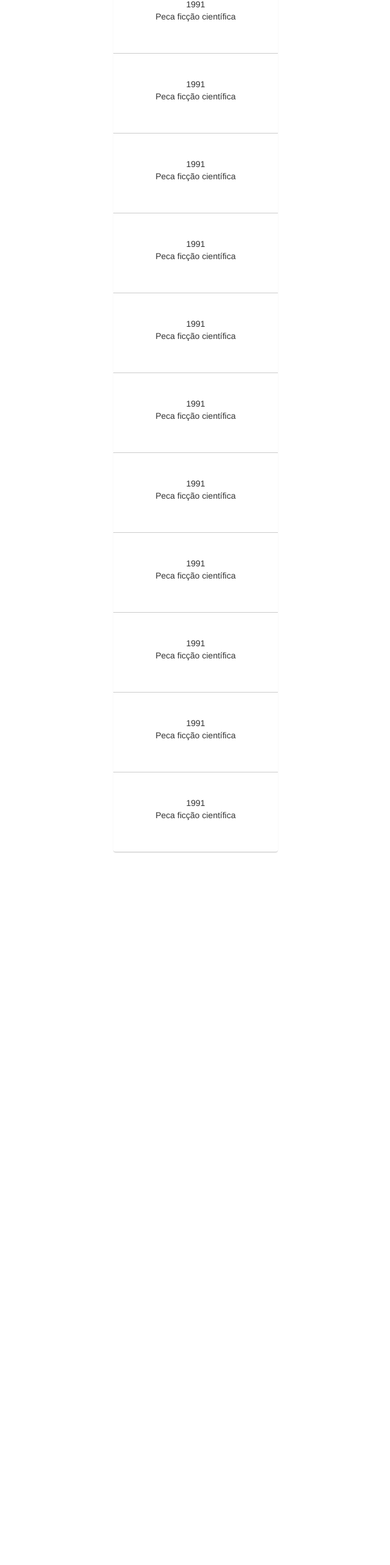
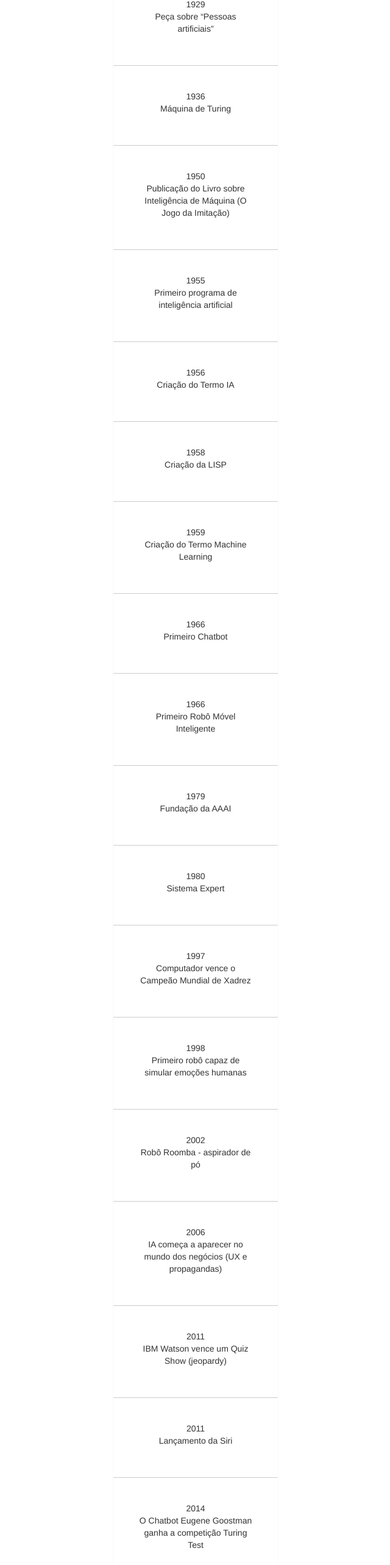
Before and after one commit to pagott0/ITC-Trabalho02, a plain HTML site: page index.html in a window 1280 px wide. Shown: the part 193-2760 px from the top of the page at 61% size, without its empty margins (319-959 px from the left). Before the commit the page ends 1611 px from the top, so only its background shows below. Drawn offline with nearby package versions, Linux system fonts and the light colour scheme.

Commit message:
subi alguns fatos históricos

```diff
--- a/index.html
+++ b/index.html
@@ -1,5 +1,6 @@
 <!DOCTYPE html>
 <html>
+
 <head>
   <meta charset="UTF-8">
   <title>História da IA</title>
@@ -13,7 +14,8 @@
 
   <!-- Latest compiled and minified JavaScript -->
   <script src="https://cdn.jsdelivr.net/npm/bootstrap@3.4.1/dist/js/bootstrap.min.js"
-integrity="sha384-aJ21OjlMXNL5UyIl/XNwTMqvzeRMZH2w8c5cRVpzpU8Y5bApTppSuUkhZXN0VxHd" crossorigin="anonymous"></script>
+    integrity="sha384-aJ21OjlMXNL5UyIl/XNwTMqvzeRMZH2w8c5cRVpzpU8Y5bApTppSuUkhZXN0VxHd"
+    crossorigin="anonymous"></script>
   <style>
     body {
       margin: 0;
@@ -68,65 +70,110 @@
     }
   </style>
 </head>
+
 <body>
   <div class="container">
     <h1>História da IA</h1>
     <div class="list-container">
       <ul class="list-group">
         <li class="list-group-item text-center custon-list">
-          <div>1991</div>
-          <p>Peca ficção científica</p>
+          <div>1929</div>
+          <p>Peça sobre “Pessoas artificiais”</p>
         </li>
 
         <li class="list-group-item text-center">
-            <div>1991</div>
-            <p>Peca ficção científica</p>
+          <div>1936</div>
+          <p>Máquina de Turing</p>
         </li>
 
         <li class="list-group-item text-center">
-            <div>1991</div>
-            <p>Peca ficção científica</p>
+          <div>1950</div>
+          <p>Publicação do Livro sobre Inteligência de Máquina (O Jogo da Imitação)</p>
         </li>
 
         <li class="list-group-item text-center">
-            <div>1991</div>
-            <p>Peca ficção científica</p>
+          <div>1955</div>
+          <p>Primeiro programa de inteligência artificial</p>
         </li>
 
         <li class="list-group-item text-center">
-            <div>1991</div>
-            <p>Peca ficção científica</p>
+          <div>1956</div>
+          <p>Criação do Termo IA</p>
         </li>
 
         <li class="list-group-item text-center">
-            <div>1991</div>
-            <p>Peca ficção científica</p>
+          <div>1958</div>
+          <p>Criação da LISP</p>
         </li>
 
         <li class="list-group-item text-center">
-            <div>1991</div>
-            <p>Peca ficção científica</p>
+          <div>1959</div>
+          <p>Criação do Termo Machine Learning</p>
         </li>
 
         <li class="list-group-item text-center">
-            <div>1991</div>
-            <p>Peca ficção científica</p>
-        </li>
-
-        <li class="list-group-item text-center">
-            <div>1991</div>
-            <p>Peca ficção científica</p>
+          <div>1966</div>
+          <p>Primeiro Chatbot</p>
         </li>
         <li class="list-group-item text-center">
-            <div>1991</div>
-            <p>Peca ficção científica</p>
+          <div>1966</div>
+          <p>Primeiro Robô Móvel Inteligente</p>
         </li>
         <li class="list-group-item text-center">
-            <div>1991</div>
-            <p>Peca ficção científica</p>
+          <div>1979</div>
+          <p>Fundação da AAAI</p>
+        </li>
+        <li class="list-group-item text-center">
+          <div>1980</div>
+          <p>Sistema Expert</p>
+        </li>
+        <li class="list-group-item text-center">
+          <div>1997</div>
+          <p>Computador vence o Campeão Mundial de Xadrez</p>
+        </li>
+        <li class="list-group-item text-center">
+          <div>1998</div>
+          <p>Primeiro robô capaz de simular emoções humanas</p>
+        </li>
+        <li class="list-group-item text-center">
+          <div>2002</div>
+          <p>Robô Roomba - aspirador de pó</p>
+        </li>
+        <li class="list-group-item text-center">
+          <div>2006</div>
+          <p>IA começa a aparecer no mundo dos negócios (UX e propagandas)</p>
+        </li>
+        <li class="list-group-item text-center">
+          <div>2011</div>
+          <p>IBM Watson vence um Quiz Show (jeopardy)</p>
+        </li>
+        <li class="list-group-item text-center">
+          <div>2011</div>
+          <p>Lançamento da Siri</p>
+        </li>
+        <li class="list-group-item text-center">
+          <div>2014</div>
+          <p>O Chatbot Eugene Goostman ganha a competição Turing Test</p>
+        </li>
+        <li class="list-group-item text-center">
+          <div>2015</div>
+          <p>Tratado de não-desenvolvimento de armas autônomas.</p>
+        </li>
+        <li class="list-group-item text-center">
+          <div>2016</div>
+          <p>Robô Sophia é lançado</p>
+        </li>
+        <li class="list-group-item text-center">
+          <div>2020</div>
+          <p>Beta do GPT-3</p>
+        </li>
+        <li class="list-group-item text-center">
+          <div>2021</div>
+          <p>Lançamento do DALL-E</p>
         </li>
       </ul>
     </div>
   </div>
 </body>
+
 </html>
```
Lines whose indentation alone changed are shown as unchanged.
